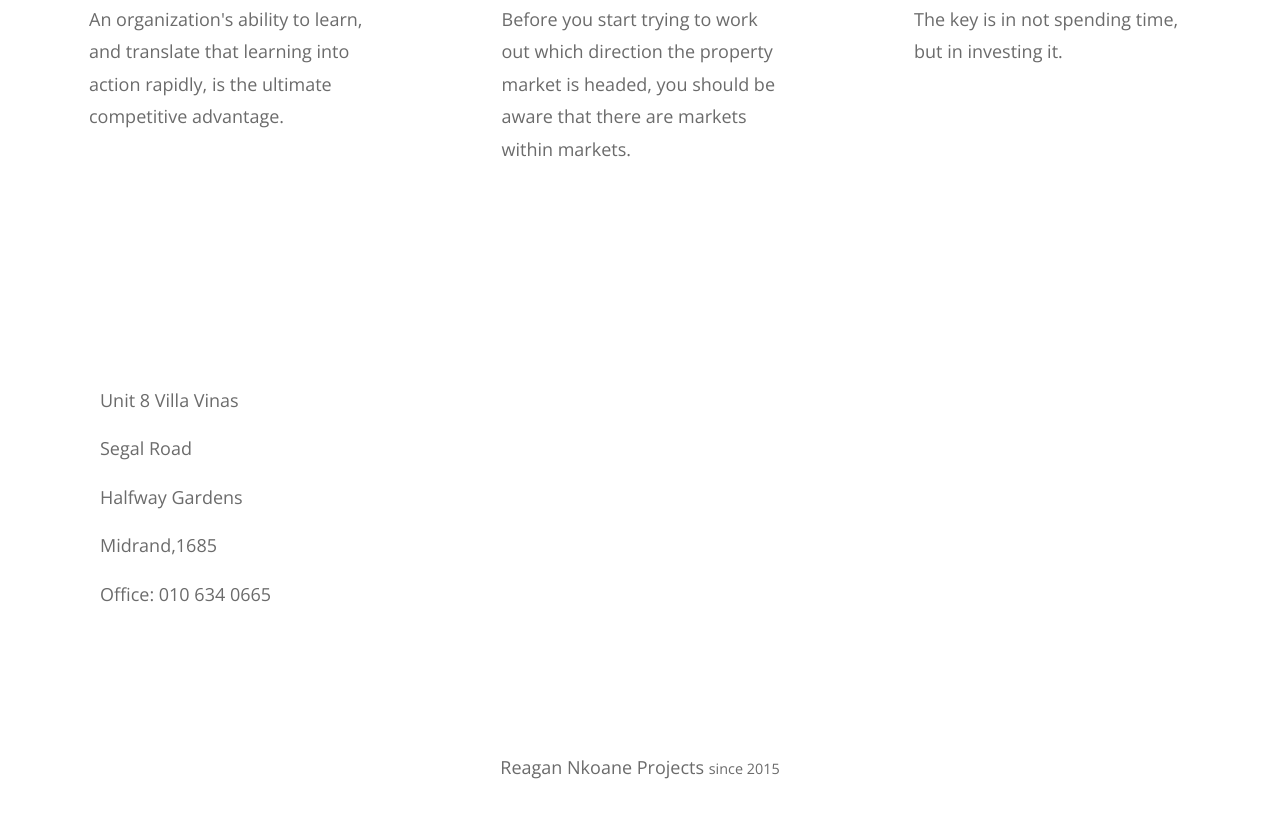
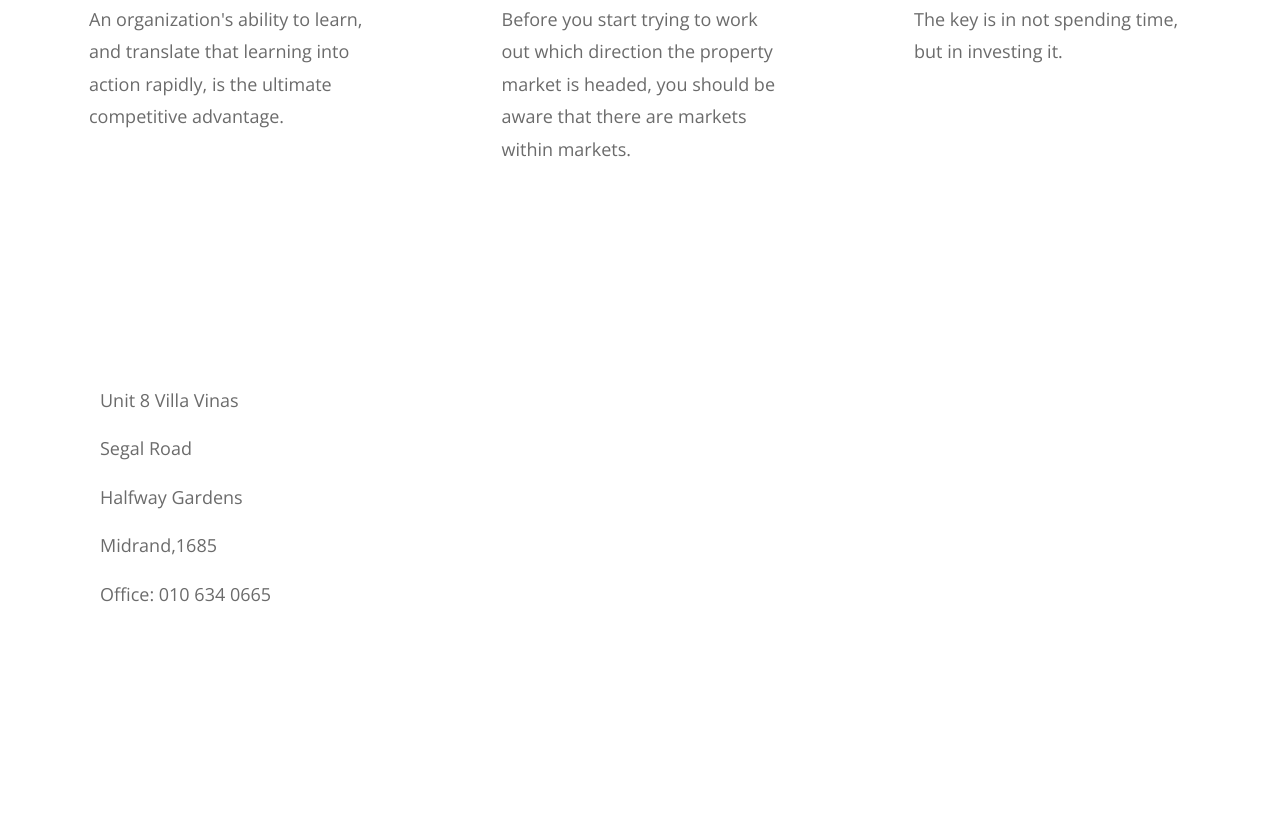
Before and after one commit to jaysetaka/rgn, a plain HTML site: page index.html in a window 1280 px wide. Shown: the part 2431-3249 px from the top of the page. Drawn offline with nearby package versions, Linux system fonts and the light colour scheme.

Commit message:
second commit

```diff
--- a/index.html
+++ b/index.html
@@ -233,7 +233,7 @@
         <!-- row -->
         <div class="row">
           <footer class="col-12">
-            <p class="text-center tm-copyright-text">
+            <p class="text-center tm-copyright-text" style="color: white;">
               Reagan Nkoane Projects <small>since 2015</small>
             </p>
           </footer>
```
